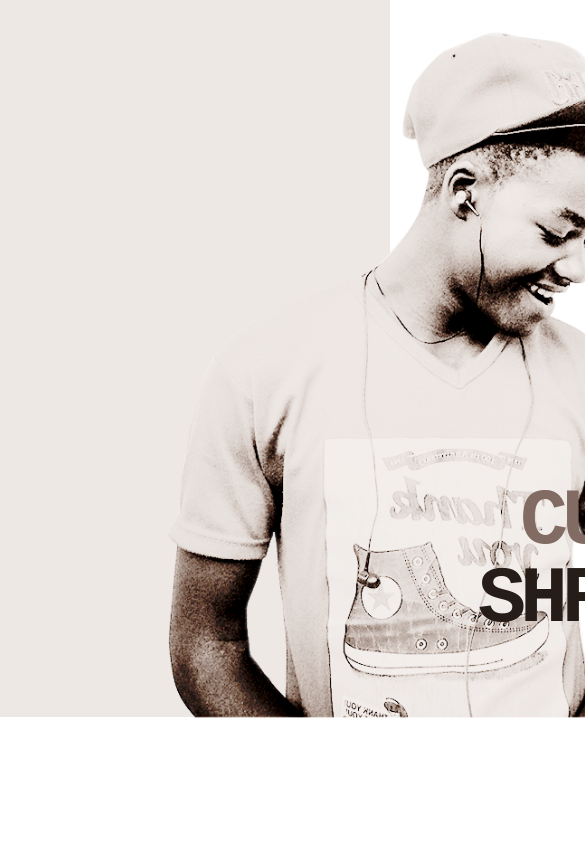
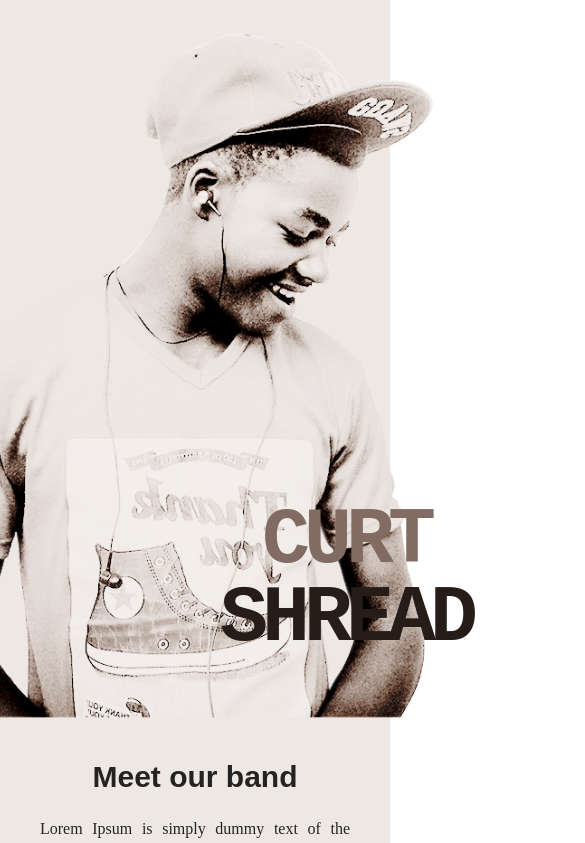
Before and after one commit to jscodelover/the-band, a React (Create React App) app: page / in a window 390 px wide. Shown: the top 843 px of the page, 585 px wide, since content can reach past the window. Built offline with nearby package versions, Linux system fonts and the light colour scheme.

Commit message:
refactor: make header responsive

```diff
--- a/src/header/styled.header.js
+++ b/src/header/styled.header.js
@@ -10,6 +10,11 @@ const StyleHeader = styled.div`
   height: 85vh;
   background-color: ${theme.colors.primaryColor};
   text-align: center;
+  @media(max-width: 998px){
+      flex-direction: column;
+      height: auto;
+      padding: 0px 40px;
+  }
 `;
 
 const Image = styled.div`
@@ -31,9 +36,6 @@ const Image = styled.div`
     line-height: 78px;
     letter-spacing: -6px;
     text-transform: uppercase;
-    & > * {
-      vertical-align: bottom;
-    }
     &--1 {
       color: ${theme.colors.textColorLight};
     }
@@ -56,6 +58,9 @@ const Text = styled.div`
     font-weight: 600;
     vertical-align: top;
     margin-bottom: 20px;
+    @media (max-width: 998px) {
+      margin-top: 20px;
+    }
   }
   p {
     text-align: justify;
--- a/src/styles/global.style.js
+++ b/src/styles/global.style.js
@@ -1,4 +1,4 @@
-import { createGlobalStyle } from 'styled-components'
+import { createGlobalStyle } from "styled-components";
 
 const GlobalStyle = createGlobalStyle`
     *,
@@ -24,13 +24,13 @@ const GlobalStyle = createGlobalStyle`
         Ubuntu, Cantarell, 'Open Sans', 'Helvetica Neue', sans-serif;
         line-height: 1.414;
         font-weight: 400;
-        font-size: 14px;
+        font-size: 16px;
         color: ${({ theme: { colors } }) => colors.black};
         -webkit-font-smoothing: antialiased;
         -moz-osx-font-smoothing: grayscale;
         text-size-adjust: auto;
     }
 
-`
+`;
 
-export default GlobalStyle
+export default GlobalStyle;
```
